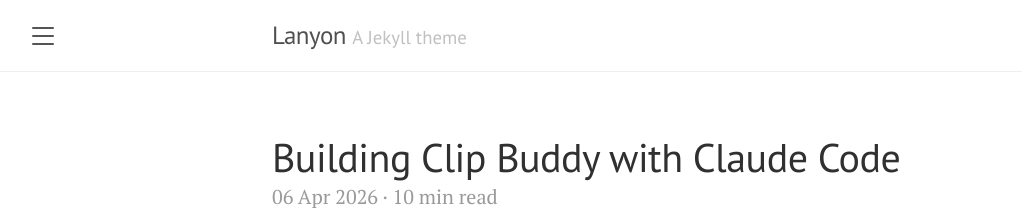
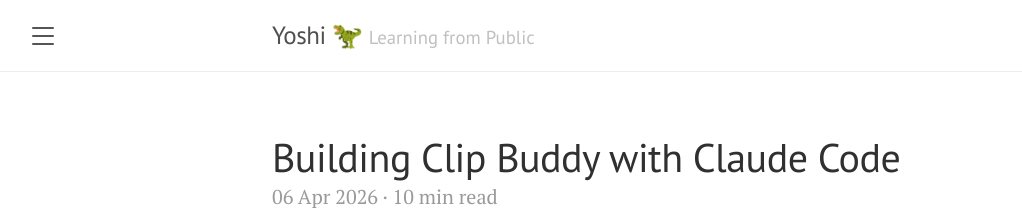
Before and after one commit to tom5610/tom5610.github.io, a Jekyll site: the page built from index.html, in a window 1280 px wide. Shown: the top 214 px of the page, without its empty margins (8-1030 px from the left). Built offline with Jekyll 4.4.1, drawn with Linux system fonts in a browser that asks for light colours; the list of posts is cut into pages by our own code.

Commit message:
Personalize site header with Yoshi theme and new tagline
Replace default Lanyon title and tagline with Yoshi-themed
branding and "Learning from Public" tagline.

Co-Authored-By: Claude Opus 4.6 <noreply@anthropic.com>

```diff
--- a/_config.yml
+++ b/_config.yml
@@ -1,6 +1,6 @@
 # Setup
-title:               Lanyon
-tagline:             'A Jekyll theme'
+title:               'Yoshi 🦖'
+tagline:             'Learning from Public'
 description:         ''
 url:                 https://tom5610.github.io
 baseurl:             ''
```
